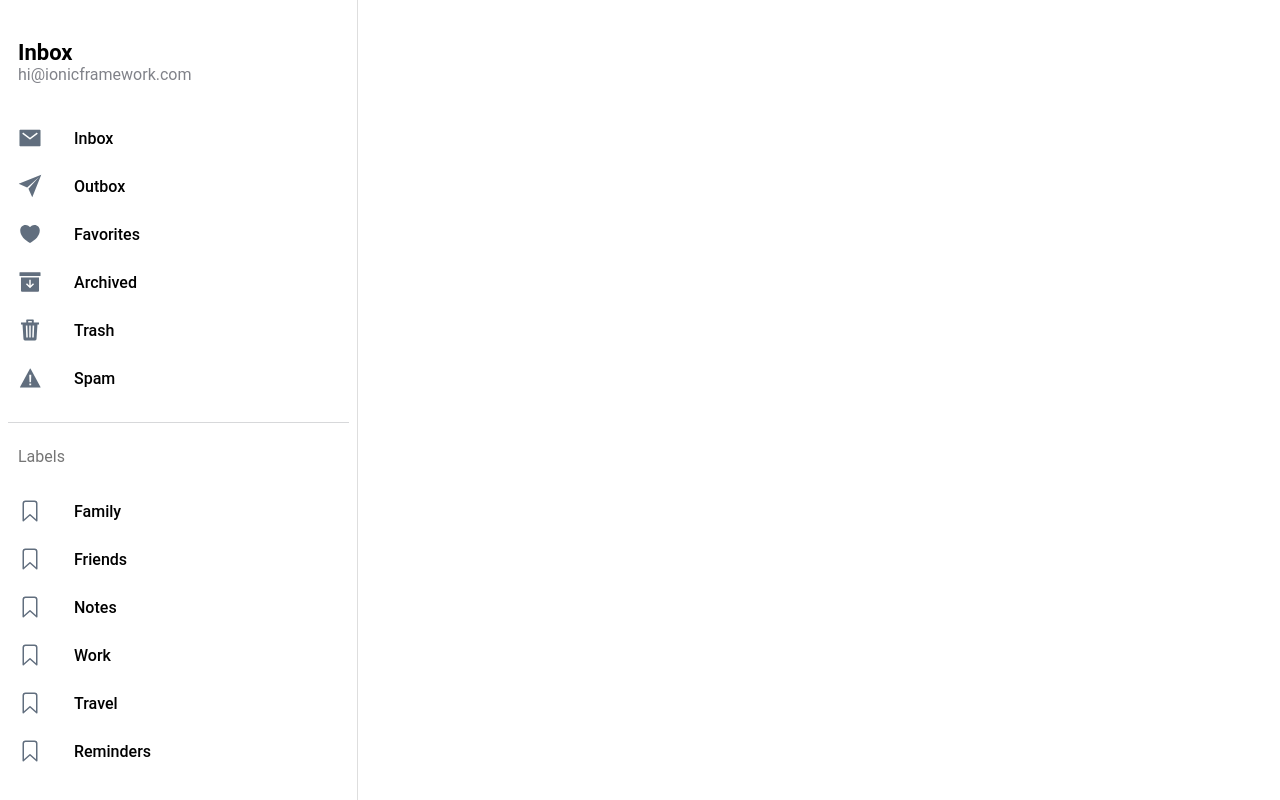
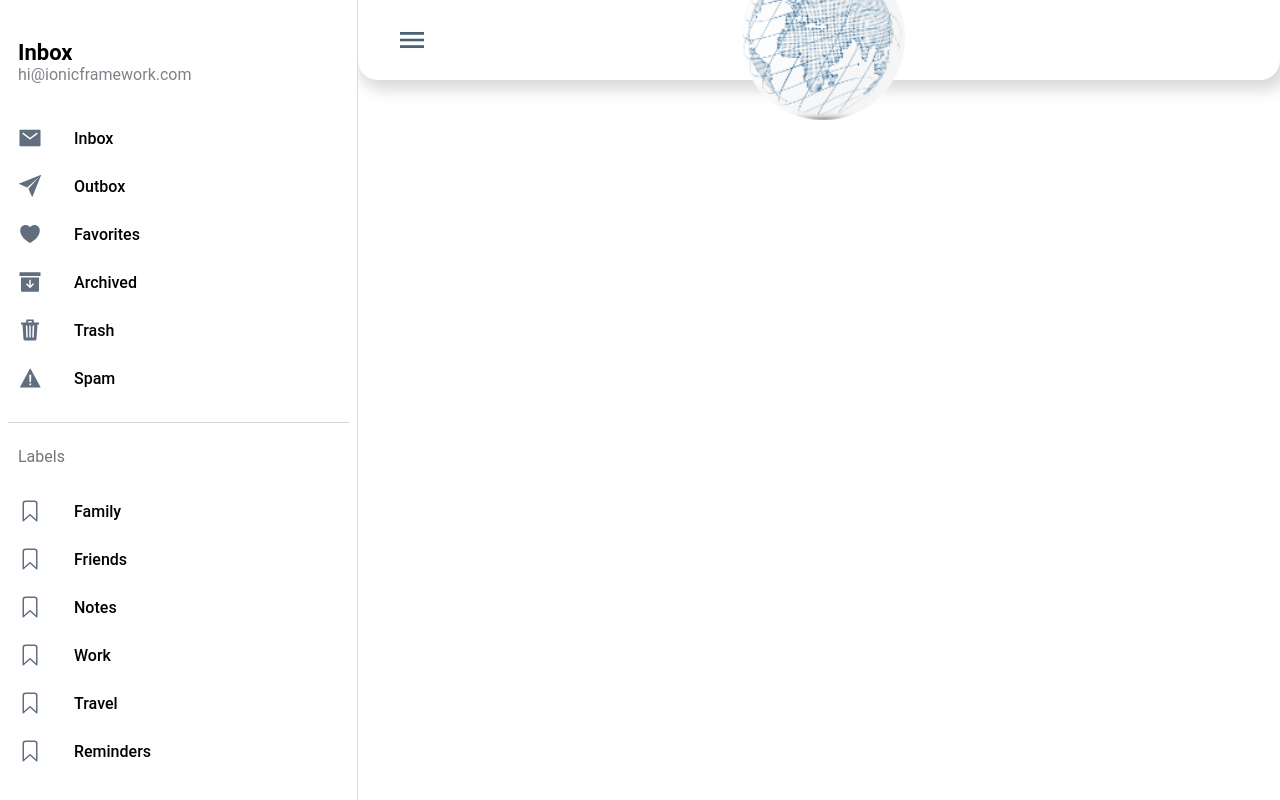
Before and after one commit to nwanoch/geolocation-app, a React (Create React App) app: page /mapboard in a window 1280 px wide. Built offline with nearby package versions, Linux system fonts and the light colour scheme; a web font is replaced by a local one.

Commit message:
routed between available components

```diff
--- a/src/App.tsx
+++ b/src/App.tsx
@@ -29,6 +29,7 @@ import Welcome from "./pages/welcome/Welcome";
 import SignUp from "./pages/SignUp/SignUp";
 import SignIn from "./pages/SignIn/SignIn";
 import Forgot from "./pages/Forgot/Forgot";
+import Mapboard from "./pages/MapBoard/Mapboard";
 
 const App: React.FC = () => {
   return (
@@ -50,6 +51,9 @@ const App: React.FC = () => {
             <Route path="/forgot" exact={true}>
               <Forgot />
             </Route>
+            <Route path="/mapboard" exact={true}>
+              <Mapboard />
+            </Route>
             <Route path="/page/:name" exact={true}>
               <Page />
             </Route>
--- /dev/null
+++ b/src/components/Nav/Nav.tsx
@@ -0,0 +1,39 @@
+import { IonButtons, IonMenuButton } from "@ionic/react";
+import React from "react";
+import gislogo from "../../images/gislogo.png";
+
+function Nav() {
+  return (
+    <div
+      style={{
+        height: "10vh",
+        width: "100%",
+        backgroundColor: "#fff",
+        borderRadius: " 0 0 20px 20px",
+        boxShadow: "5px 5px 15px 5px rgb(0 0 0 / 15%) ",
+        display: "flex",
+        justifyContent: "space-between",
+        alignItems: "center",
+      }}
+    >
+      <IonButtons slot="end">
+        <IonMenuButton
+          auto-hide="false"
+          style={{ color: "#4B6275", fontSize: "40px", marginLeft: "30px" }}
+        ></IonMenuButton>
+      </IonButtons>
+
+      <div style={{ padding: "10px", width: "20%" }}>
+        <img style={{ width: "100%" }} src={gislogo} alt="" />
+      </div>
+      <div
+        style={{
+          width: "40px",
+          marginRight: "30px",
+        }}
+      ></div>
+    </div>
+  );
+}
+
+export default Nav;
--- a/src/components/SignInComponents/BottomDiv/BottomDiv.tsx
+++ b/src/components/SignInComponents/BottomDiv/BottomDiv.tsx
@@ -1,12 +1,19 @@
-import { IonButton, IonInput, IonItem, IonLabel } from "@ionic/react";
+import {
+  IonButton,
+  IonInput,
+  IonItem,
+  IonLabel,
+  IonRedirect,
+} from "@ionic/react";
 import React from "react";
-import { Link } from "react-router-dom";
+import { Link, useHistory } from "react-router-dom";
 import bottomDivImg from "../../../images/authimage.png";
 
-
 function BottomDiv() {
+  const history = useHistory();
   const handleSign = (e: any) => {
     e.preventDefault();
+    history.push("/mapboard");
     console.log("signed in");
   };
   return (
--- /dev/null
+++ b/src/pages/MapBoard/Mapboard.tsx
@@ -0,0 +1,12 @@
+import React from "react";
+import Nav from "../../components/Nav/Nav";
+
+function Mapboard() {
+  return (
+    <div>
+      <Nav />
+    </div>
+  );
+}
+
+export default Mapboard;
```
Also changed, not shown: src/components/Greeting/Greeting.tsx (+0 -28 lines), src/components/WelcomeComponents/LogoDIv/LogoDIv.tsx (+8 -8 lines).
